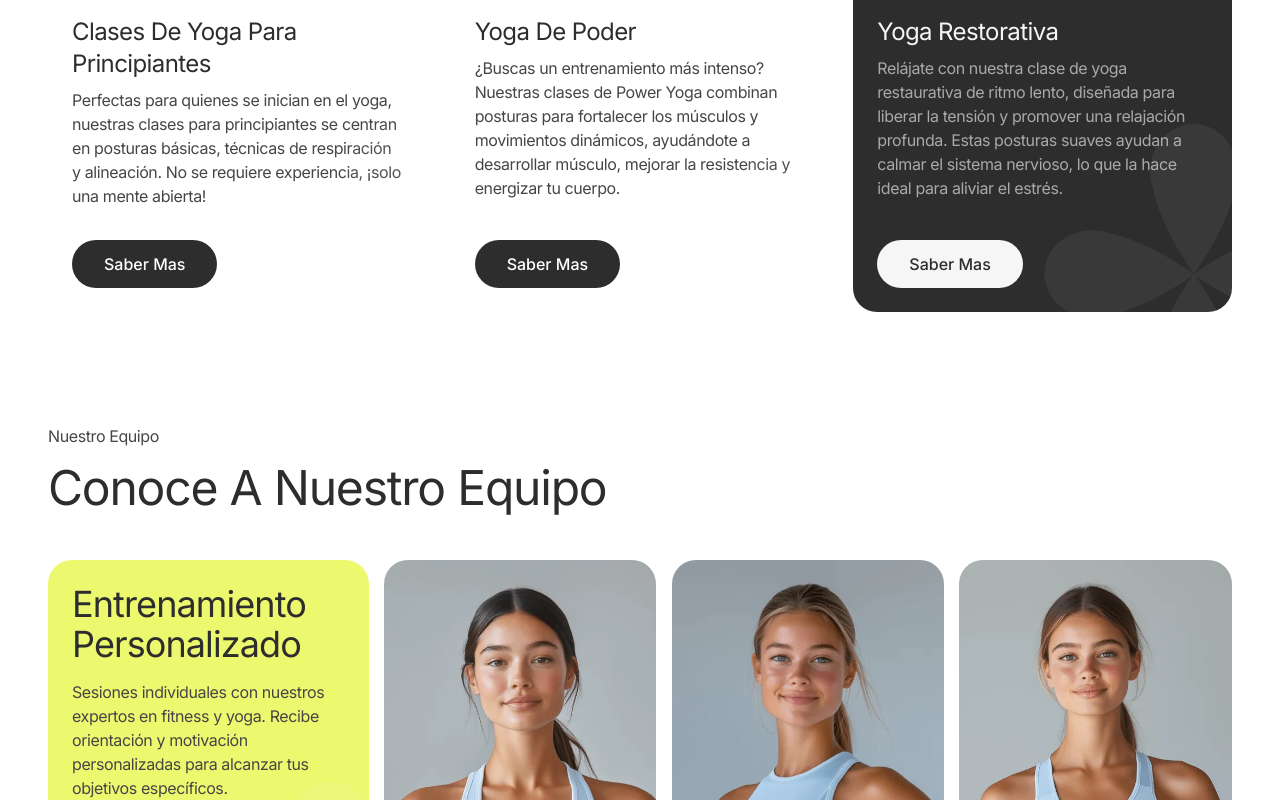
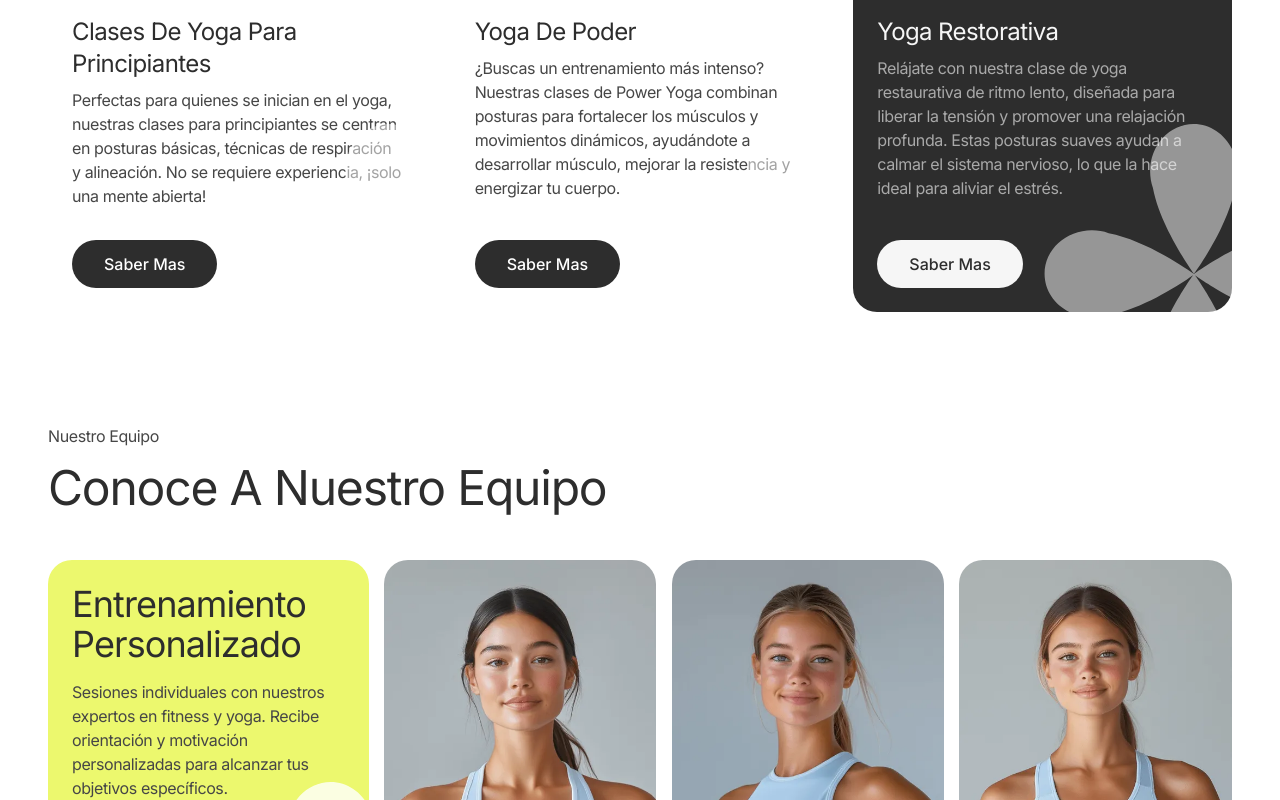
Before and after one commit to Diego-fdev/align, a React (Vite) app: page / in a window 1280 px wide. Shown: the part 2060-2860 px from the top of the page. Built offline with nearby package versions, Linux system fonts and the light colour scheme.

Commit message:
modificada la opacidad del svg

```diff
--- a/src/icons/MainIcon.jsx
+++ b/src/icons/MainIcon.jsx
@@ -9,7 +9,7 @@ export default function MainIcon({ customSize, customColor }) {
       <path
         d="M221.33 93.5869C244.343 93.5871 263 110.714 263 131.841C263 152.968 244.344 170.095 221.33 170.096C218.199 170.096 215.148 169.777 212.214 169.176C179.206 165.339 139.698 138.25 132.362 133.045C137.275 139.968 161.681 175.553 167.633 207.281C169.223 211.862 170.096 216.827 170.096 222.014C170.095 245.027 152.969 263.683 131.842 263.684C110.715 263.683 93.5873 245.027 93.5869 222.014C93.5869 218.882 93.9058 215.831 94.5068 212.897C98.3438 179.885 125.439 140.37 130.64 133.042C123.31 138.243 83.7983 165.339 50.7861 169.176C47.8522 169.777 44.8012 170.096 41.6699 170.096C18.6564 170.095 0 152.968 0 131.841C0.000430217 110.714 18.6566 93.5871 41.6699 93.5869C46.8568 93.5869 51.8219 94.4601 56.4023 96.0498C89.7073 102.297 127.261 128.877 131.455 131.902C131.483 131.865 131.498 131.845 131.5 131.842C131.501 131.844 131.516 131.864 131.544 131.902C135.735 128.88 173.291 102.298 206.598 96.0498C211.178 94.4601 216.143 93.5869 221.33 93.5869ZM131.158 0C152.285 0.000233554 169.413 18.6565 169.413 41.6699C169.413 44.8012 169.094 47.8522 168.493 50.7861C164.248 87.3124 131.531 131.799 131.5 131.842C131.426 131.742 101.986 91.6872 95.3672 56.4023C93.7775 51.8219 92.9043 46.8568 92.9043 41.6699C92.9045 18.6566 110.031 0.000386429 131.158 0Z"
         fill={`${customColor || "white"}`}
-        fillOpacity="0.12"
+        fillOpacity="1"
       />
     </svg>
   );
```
